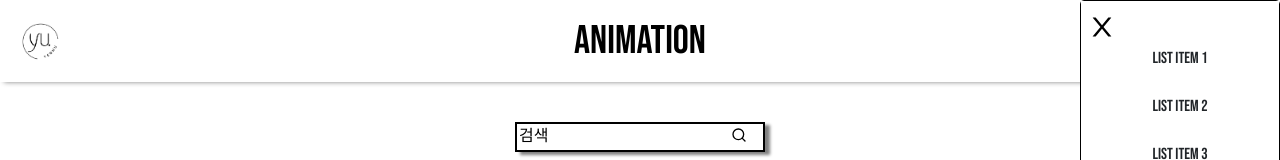
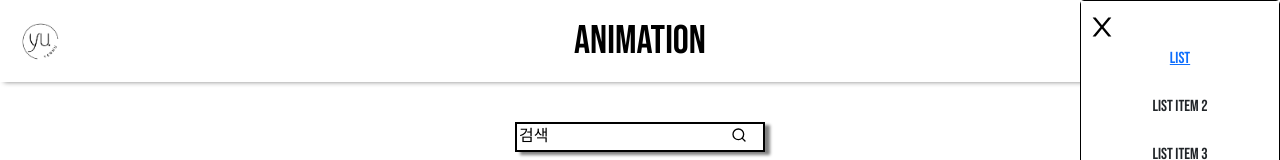
Before and after one commit to Eclipse-K/Animation_Page, a React (Create React App) app: page / in a window 1280 px wide. Both pictures are taken after a click on the button 1239 px from the left and 41 px from the top of the page. Shown: the top 160 px of the page. Built offline with nearby package versions, Linux system fonts and the light colour scheme; a web font is replaced by a local one.

Commit message:
Edit Link

```diff
--- a/src/Components/App.js
+++ b/src/Components/App.js
@@ -2,6 +2,8 @@ import NavDrop from "./NavDrop";
 import "./App.css";
 import Search from "./SearchBar";
 import Copyright from "./Copyright";
+import { Route, Routes } from "react-router-dom";
+import List from "./List";
 
 function App() {
   return (
@@ -13,6 +15,10 @@ function App() {
       <Search />
 
       <Copyright />
+
+      <Routes>
+        <Route path="/List" element={<List />} />
+      </Routes>
     </div>
   );
 }
--- a/src/Components/DropdownMenu.js
+++ b/src/Components/DropdownMenu.js
@@ -2,6 +2,7 @@ import DropdownContainer from "./Dropdown/DropdownContainer.js";
 import DropdownBox from "./Dropdown/DropdownBox.js";
 import { AiOutlineClose } from "react-icons/ai";
 import DropdownButton from "./Dropdown/DropdownButton.js";
+import { Link } from "react-router-dom";
 
 function DropdownMenu({ closeDropdown }) {
   const dropButtonClick = () => {
@@ -14,7 +15,9 @@ function DropdownMenu({ closeDropdown }) {
         <DropdownButton onClick={dropButtonClick}>
           <AiOutlineClose />
         </DropdownButton>
-        <p>List item 1</p>
+        <p>
+          <Link to="/List">List</Link>
+        </p>
         <p>List item 2</p>
         <p>List item 3</p>
       </DropdownBox>
--- a/src/index.js
+++ b/src/index.js
@@ -1,10 +1,13 @@
 import React from "react";
 import ReactDOM from "react-dom/client";
 import App from "./Components/App";
+import { BrowserRouter } from "react-router-dom";
 
 const root = ReactDOM.createRoot(document.getElementById("root"));
 root.render(
   <React.StrictMode>
-    <App />
+    <BrowserRouter>
+      <App />
+    </BrowserRouter>
   </React.StrictMode>
 );
```
